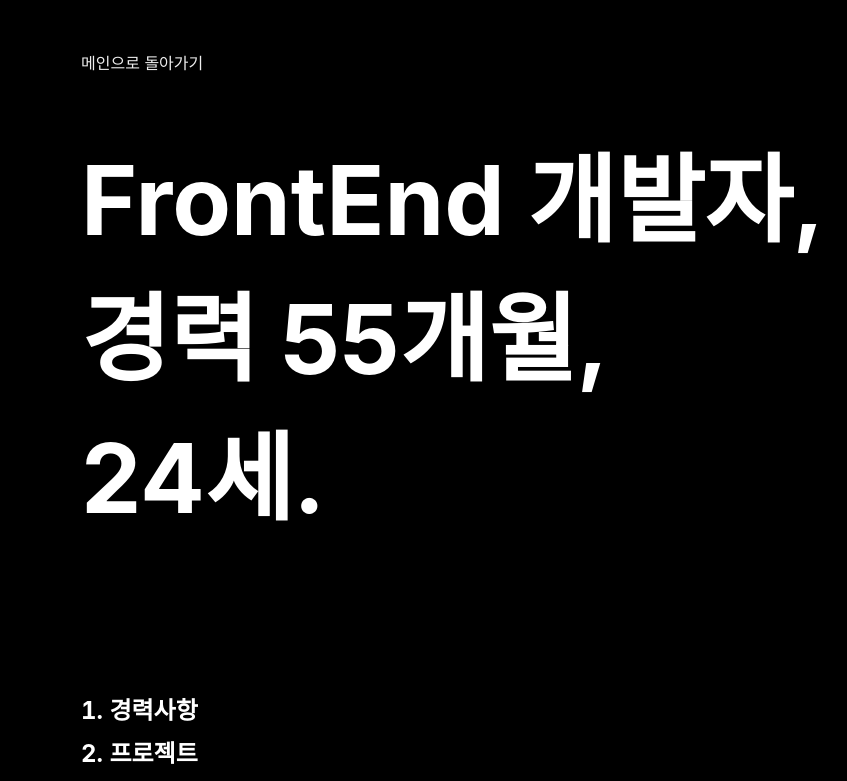
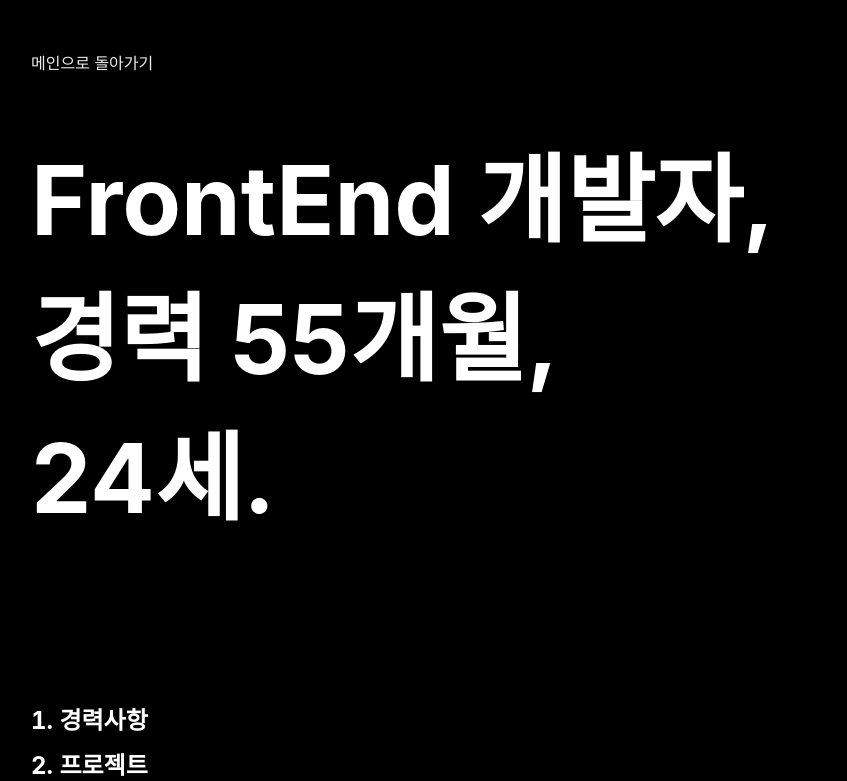
Before and after one commit to devDohyun/devlog, a Next.js app: page /profile in a window 1280 px wide. Shown: the top 781 px of the page, without its empty margins (9-856 px from the left). Built offline with nearby package versions, Linux system fonts and the light colour scheme.

Commit message:
modified styles

```diff
--- a/components/MyProfile/Intro/index.tsx
+++ b/components/MyProfile/Intro/index.tsx
@@ -1,9 +1,17 @@
-import { StyledIntroTitle, StyledTableOfContents, StyledTableOfContentsItem } from '@/components/MyProfile/Intro/styles'
+import { StyledContainer, StyledHeader, StyledIntroTitle, StyledMainLinkText, StyledTableOfContents, StyledTableOfContentsItem } from '@/components/MyProfile/Intro/styles'
 import { getKoreanAge, getMonthsBetweenNowAndDate } from '@/core/common'
+import Link from 'next/link'
 
 const MyProfileIntro = () => {
   return (
-    <>
+    <StyledContainer>
+      <StyledHeader>
+        <Link href="/">
+          <a>
+            <StyledMainLinkText>메인으로 돌아가기</StyledMainLinkText>
+          </a>
+        </Link>
+      </StyledHeader>
       <StyledIntroTitle>
         FrontEnd 개발자,
         <br />
@@ -19,7 +27,7 @@ const MyProfileIntro = () => {
         <StyledTableOfContentsItem>자격증</StyledTableOfContentsItem>
         <StyledTableOfContentsItem>연락처</StyledTableOfContentsItem>
       </StyledTableOfContents>
-    </>
+    </StyledContainer>
   )
 }
 
--- a/components/MyProfile/Intro/styles.ts
+++ b/components/MyProfile/Intro/styles.ts
@@ -1,4 +1,24 @@
 import styled from '@emotion/styled'
+
+export const StyledContainer = styled.div`
+  display: flex;
+  flex-direction: column;
+  justify-content: space-between;
+
+  min-height: 100vh;
+
+  padding: 50px 0;
+`
+
+export const StyledHeader = styled.div`
+  width: 100%;
+
+  margin-bottom: 50px;
+`
+export const StyledMainLinkText = styled.div`
+  font-size: 16px;
+  color: #eeeeee;
+`
 
 export const StyledIntroTitle = styled.div`
   font-size: 96px;
@@ -6,13 +26,13 @@ export const StyledIntroTitle = styled.div`
 `
 
 export const StyledTableOfContents = styled.ol`
-  margin-top: 150px;
+  margin: 150px 0 0 0;
   padding-left: 0;
 
   list-style-position: inside;
 `
 export const StyledTableOfContentsItem = styled.li`
-  margin-bottom: 7.5px;
+  margin-top: 10px;
 
   font-size: 24px;
   font-weight: bold;
--- a/components/MyProfile/index.tsx
+++ b/components/MyProfile/index.tsx
@@ -1,17 +1,9 @@
 import MyProfileIntro from '@/components/MyProfile/Intro'
-import { StyledContainer, StyledHeader, StyledMainLinkText } from '@/components/MyProfile/styles'
-import Link from 'next/link'
+import { StyledContainer } from '@/components/MyProfile/styles'
 
 const MyProfile = () => {
   return (
     <>
-      <StyledHeader>
-        <Link href="/">
-          <a>
-            <StyledMainLinkText>메인으로 돌아가기</StyledMainLinkText>
-          </a>
-        </Link>
-      </StyledHeader>
       <StyledContainer>
         <MyProfileIntro />
       </StyledContainer>
--- a/components/MyProfile/styles.ts
+++ b/components/MyProfile/styles.ts
@@ -1,22 +1,8 @@
 import styled from '@emotion/styled'
-
-export const StyledHeader = styled.div`
-  width: 100%;
-  max-width: 1200px;
-
-  margin: 0 auto;
-  padding: 50px 50px 0 50px;
-`
 
 export const StyledContainer = styled.div`
   width: 100%;
   max-width: 1200px;
 
   margin: 0 auto;
-  padding: 50px;
 `
-
-export const StyledMainLinkText = styled.div`
-  font-size: 16px;
-  color: #eeeeee;
-`
```
